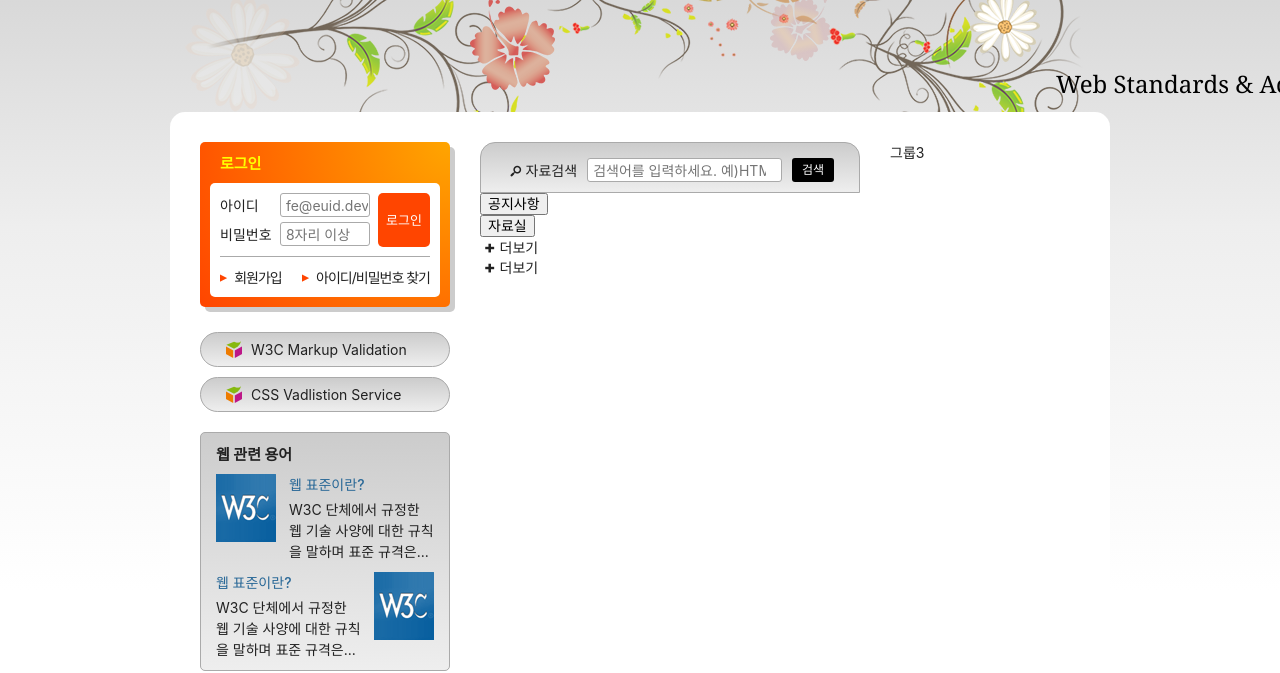
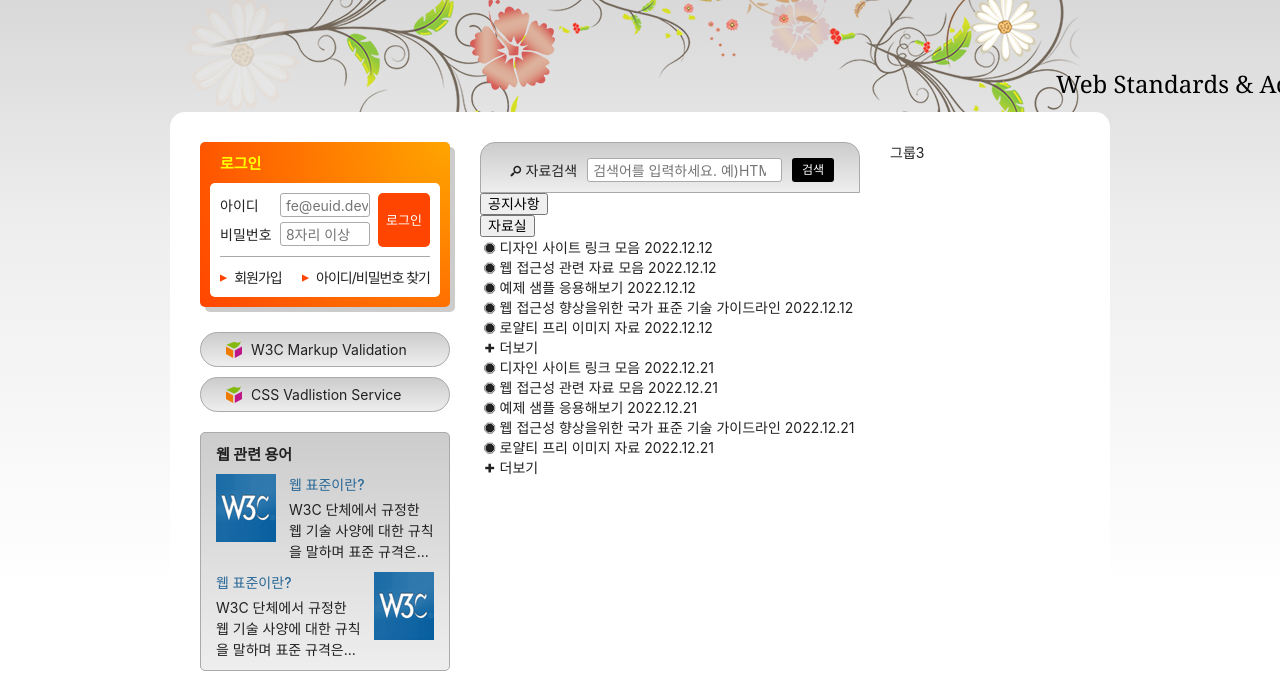
Before and after one commit to hungerbk/HTML5, a plain HTML site: page index.html in a window 1280 px wide. Shown: the part 135-808 px from the top of the page. Drawn offline with Linux system fonts and the light colour scheme; a web font is replaced by a local one.

Commit message:
적절한 링크 텍스트를 위해 aria-labelledby 속성 추가

```diff
--- a/index.html
+++ b/index.html
@@ -215,18 +215,58 @@
       </form>
       <div class="board">
         <ul class="tab-list" role="tablist">
-          <li role="none"><button type="button" class="tab" role="tab">공지사항</button></li>
-          <li role="none"><button type="button" class="tab" role="tab">자료실</button></li>
+          <li role="none"><button type="button" class="tab" role="tab" aria-selected="true" aria-controls="notice" id="noticeButton">공지사항</button></li>
+          <li role="none"><button type="button" class="tab" role="tab" aria-selected="flase" aria-controls="archive" id="archiveButton">자료실</button></li>
         </ul>
-        <div class="notice tab-panel" role="tabpanel">
-          <h2 class="a11y-hidden">공지사항</h2>
-          <ul class="board-list"></ul>
-          <a href="/" class="board-more icon-plus">더보기</a>
+        <div class="notice tab-panel" role="tabpanel" id="notice" aria-labelledby="noticeButton">
+          <ul class="board-list">
+            <li>
+              <a class="icon-stop" href="/">디자인 사이트 링크 모음</a>
+              <time datetime="2022-12-12T13:53:45">2022.12.12</time>
+            </li>
+            <li>
+              <a class="icon-stop" href="/">웹 접근성 관련 자료 모음</a>
+              <time datetime="2022-12-12T13:53:45">2022.12.12</time>
+            </li>
+            <li>
+              <a class="icon-stop" href="/">예제 샘플 응용해보기</a>
+              <time datetime="2022-12-12T13:53:45">2022.12.12</time>
+            </li>
+            <li>
+              <a class="icon-stop" href="/">웹 접근성 향상을위한 국가 표준 기술 가이드라인</a>
+              <time datetime="2022-12-12T13:53:45">2022.12.12</time>
+            </li>
+            <li>
+              <a class="icon-stop" href="/">로얄티 프리 이미지 자료</a>
+              <time datetime="2022-12-12T13:53:45">2022.12.12</time>
+            </li>
+          </ul>
+          <a href="/" class="board-more icon-plus" aria-labelledby="noticeBtton">더보기</a>
         </div>
-        <div class="archive tab-panel" role="tabpanel">
-          <h2 class="a11y-hidden">자료실</h2>
-          <ul class="board-list"></ul>
-          <a href="/" class="board-more icon-plus">더보기</a>
+        <div class="archive tab-panel" role="tabpanel" id="archive" aria-labelledby="archiveButton">
+          <ul class="board-list">
+            <li>
+              <a class="icon-stop" href="/">디자인 사이트 링크 모음</a>
+              <time datetime="2022-12-21T13:53:45">2022.12.21</time>
+            </li>
+            <li>
+              <a class="icon-stop" href="/">웹 접근성 관련 자료 모음</a>
+              <time datetime="2022-12-21T13:53:45">2022.12.21</time>
+            </li>
+            <li>
+              <a class="icon-stop" href="/">예제 샘플 응용해보기</a>
+              <time datetime="2022-12-21T13:53:45">2022.12.21</time>
+            </li>
+            <li>
+              <a class="icon-stop" href="/">웹 접근성 향상을위한 국가 표준 기술 가이드라인</a>
+              <time datetime="2022-12-21T13:53:45">2022.12.21</time>
+            </li>
+            <li>
+              <a class="icon-stop" href="/">로얄티 프리 이미지 자료</a>
+              <time datetime="2022-12-21T13:53:45">2022.12.21</time>
+            </li>
+          </ul>
+          <a href="/" class="board-more icon-plus" aria-labelledby="archiveButton">더보기</a>
         </div>
       </div>
     </div>
```
